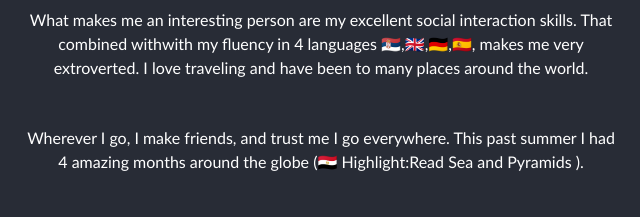
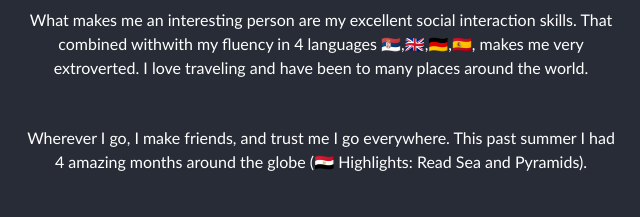
Before and after one commit to ivancabrilo/personal_website, a plain HTML site: page personal.html in a window 1280 px wide. Shown: the part 1040-1257 px from the top of the page, 319-959 px from the left. Drawn offline with Linux system fonts and the light colour scheme.

Commit message:
Update personal.html

```diff
--- a/personal.html
+++ b/personal.html
@@ -41,7 +41,7 @@
 
     <h2>About me</h2>
     <p>What makes me an interesting person are my excellent social interaction skills. That combined withwith my fluency in 4 languages 🇷🇸,🇬🇧,🇩🇪,🇪🇸, makes me very extroverted. I love traveling and have been to many places around the world.</p>
-    <p> Wherever I go, I make friends, and trust me I go everywhere. This past summer I had 4 amazing months around the globe (🇪🇬 Highlight:Read Sea and Pyramids ).</p>
+    <p> Wherever I go, I make friends, and trust me I go everywhere. This past summer I had 4 amazing months around the globe (🇪🇬 Highlights: Read Sea and Pyramids).</p>
     <p> I am a Half-Marthon runner, and really a sports freak, I love both watching and playing different sports ⚽🎾🥏🏀🏐.</p>
     <p> Music makes my day, and I listen to all genre of music 70% of my day. Favorite music genres: Rap, Techno, House, Rock, Punk.</p>
     <br>
```
